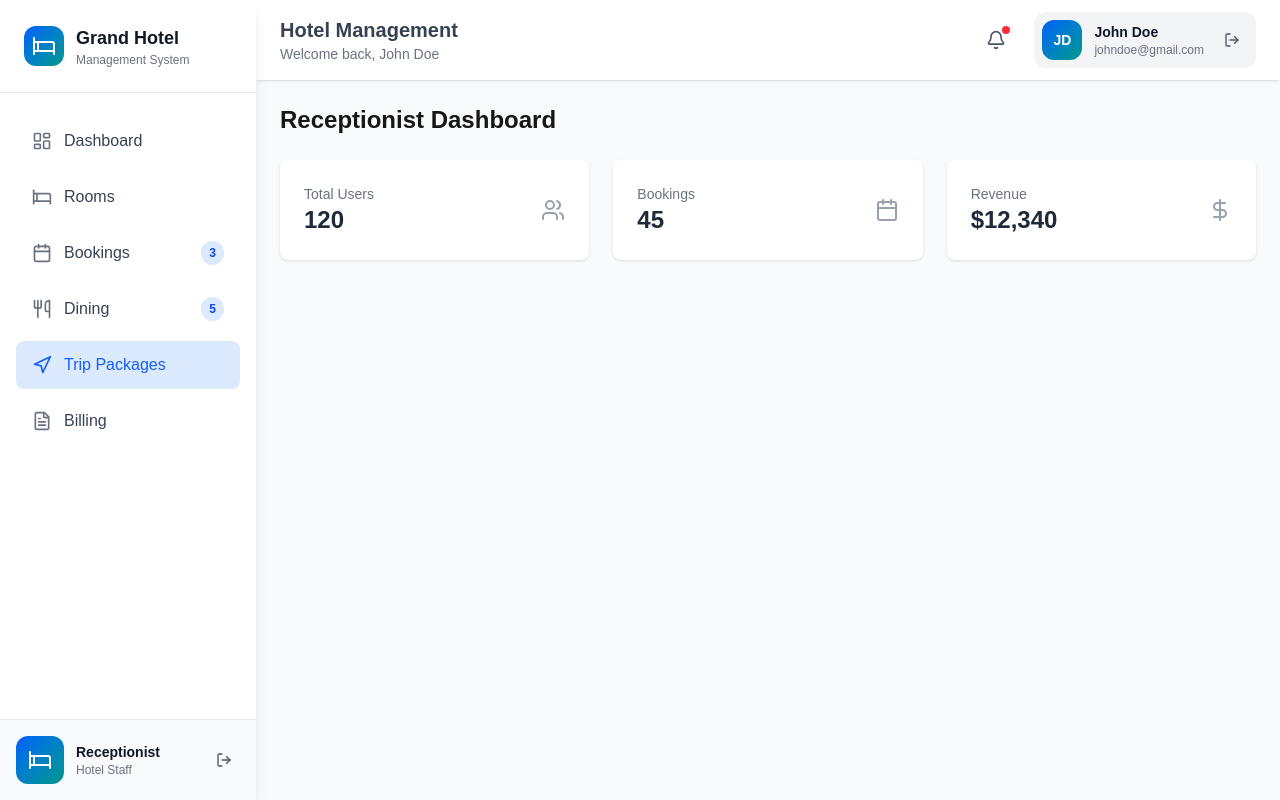
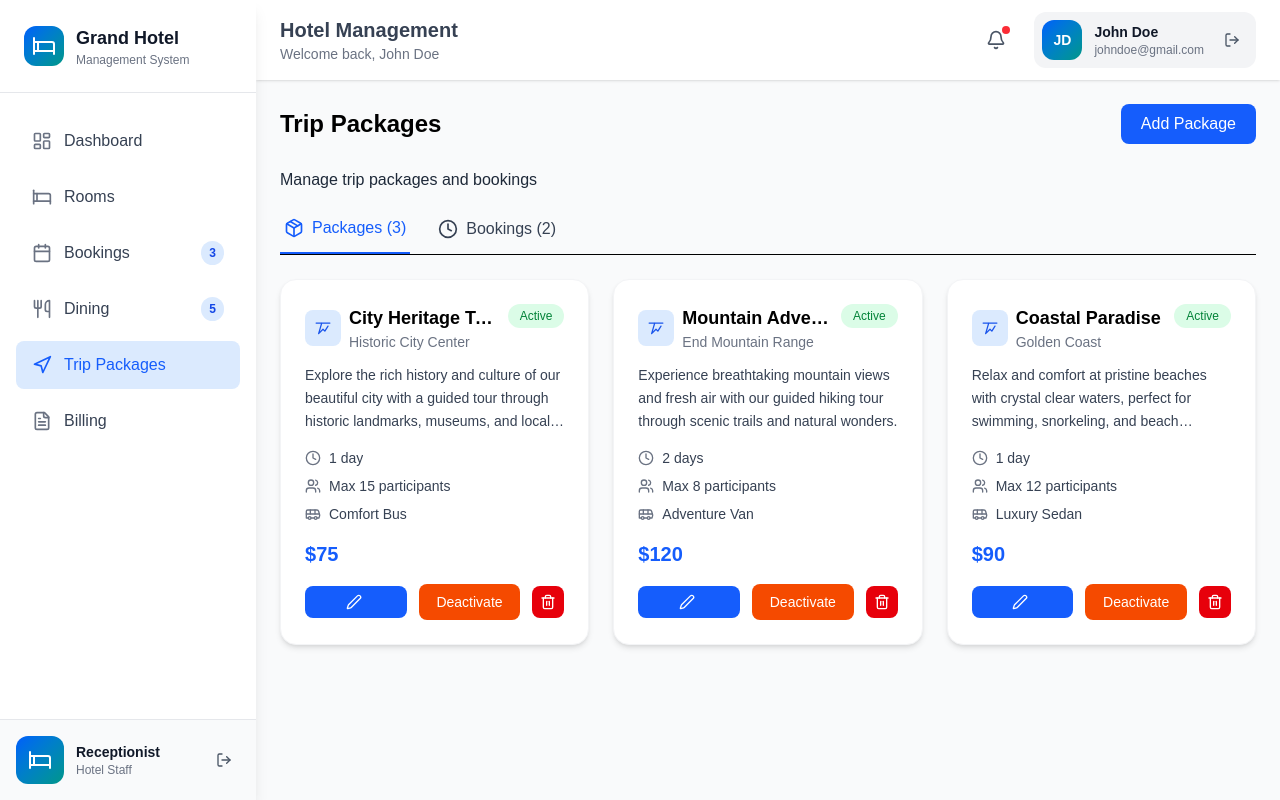
Before and after one commit to mudunkotuwasb/Hotel-Management-Frontend, a Next.js app: page /dashboard/receptionist/trip-packages in a window 1280 px wide. Built offline with nearby package versions, Linux system fonts and the light colour scheme.

Commit message:
Update the structure

```diff
--- a/app/dashboard/receptionist/trip-packages/page.tsx
+++ b/app/dashboard/receptionist/trip-packages/page.tsx
@@ -1,31 +1,68 @@
 "use client";
 
+import { useState } from "react";
 import AdminReceptionistLayout from "../../../components/layout/AdminReceptionistLayout";
-import DashboardCard from "../../../components/common/DashboardCard";
-import { Users, DollarSign, Calendar } from "lucide-react";
+import TripPackagesView from "../../../components/trip-packages/TripPackagesView";
+import BookingsView from "../../../components/trip-packages/BookingsView";
+import AddPackageModal from "../../../components/trip-packages/AddPackageModal";
+import { Package, Clock } from "lucide-react";
 
 export default function TripPackages() {
+  const [activeTab, setActiveTab] = useState<"packages" | "bookings">(
+    "packages"
+  );
+  const [isAddModalOpen, setIsAddModalOpen] = useState(false);
+
   return (
     <AdminReceptionistLayout role="receptionist">
-      <h2 className="text-2xl font-bold mb-6">Receptionist Dashboard</h2>
+      <div className="space-y-6 text-black">
+        {/* Header */}
+        <div className="flex justify-between items-center">
+          <h1 className="text-2xl font-bold">Trip Packages</h1>
+          <button
+            onClick={() => setIsAddModalOpen(true)}
+            className="bg-blue-600 text-white px-5 py-2 rounded-lg hover:bg-blue-700 transition-colors"
+          >
+            Add Package
+          </button>
+        </div>
+        <p className="text-gray-800 mb-6">Manage trip packages and bookings</p>
 
-      <div className="grid grid-cols-1 md:grid-cols-3 gap-6">
-        <DashboardCard
-          title="Total Users"
-          value="120"
-          icon={<Users className="w-6 h-6" />}
-        />
-        <DashboardCard
-          title="Bookings"
-          value="45"
-          icon={<Calendar className="w-6 h-6" />}
-        />
-        <DashboardCard
-          title="Revenue"
-          value="$12,340"
-          icon={<DollarSign className="w-6 h-6" />}
-        />
+        {/* Navigation Tabs */}
+        <div className="flex space-x-6 border-b mb-6">
+          <button
+            onClick={() => setActiveTab("packages")}
+            className={`flex items-center space-x-2 pb-3 px-1 font-medium ${
+              activeTab === "packages"
+                ? "border-b-2 border-blue-600 text-blue-600"
+                : "text-gray-700 hover:text-gray-900"
+            }`}
+          >
+            <Package className="w-5 h-5" />
+            <span>Packages (3)</span>
+          </button>
+          <button
+            onClick={() => setActiveTab("bookings")}
+            className={`flex items-center space-x-2 pb-3 px-1 font-medium ${
+              activeTab === "bookings"
+                ? "border-b-2 border-blue-600 text-blue-600"
+                : "text-gray-700 hover:text-gray-900"
+            }`}
+          >
+            <Clock className="w-5 h-5" />
+            <span>Bookings (2)</span>
+          </button>
+        </div>
+
+        {/* Content based on active tab */}
+        {activeTab === "packages" ? <TripPackagesView /> : <BookingsView />}
       </div>
+
+      {/* Add Package Modal */}
+      <AddPackageModal
+        isOpen={isAddModalOpen}
+        onClose={() => setIsAddModalOpen(false)}
+      />
     </AdminReceptionistLayout>
   );
 }
```
Also changed, not shown: app/components/trip-packages/TripPackagesView.tsx (renamed from app/dashboard/admin/trip-packages/TripPackagesView.tsx, +14 -10 lines), app/dashboard/admin/trip-packages/page.tsx (+13 -14 lines), app/components/trip-packages/AddPackageModal.tsx (renamed from app/dashboard/admin/trip-packages/AddPackageModal.tsx), app/components/trip-packages/BookingsView.tsx (renamed from app/dashboard/admin/trip-packages/BookingsView.tsx).
